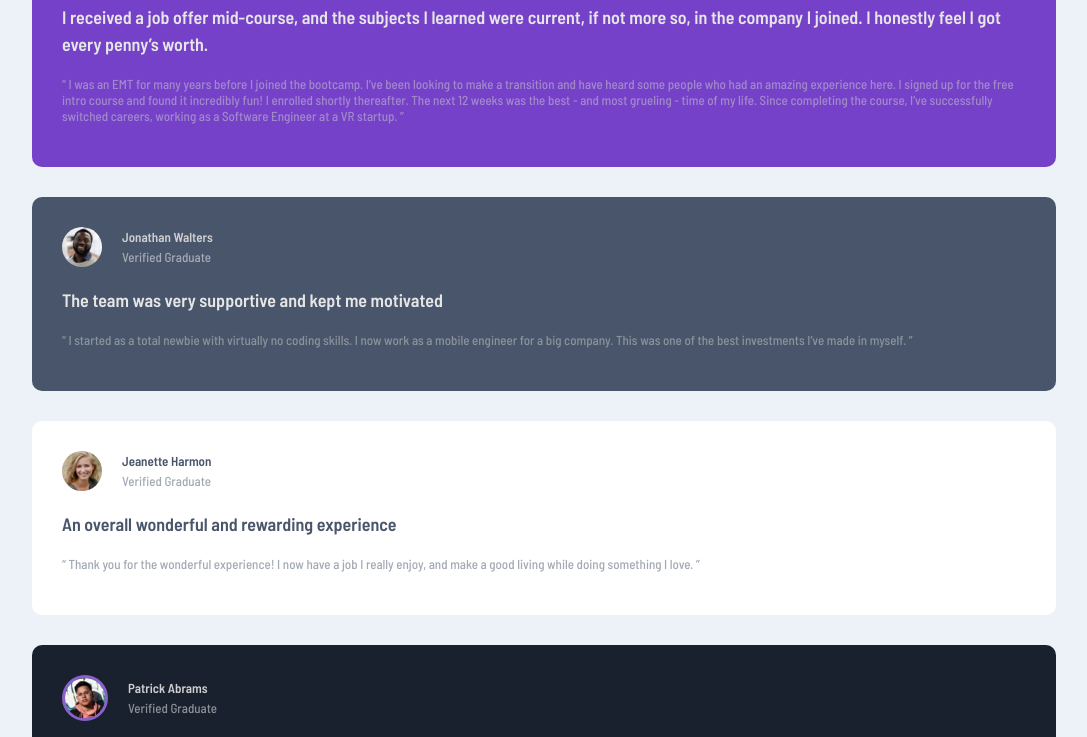
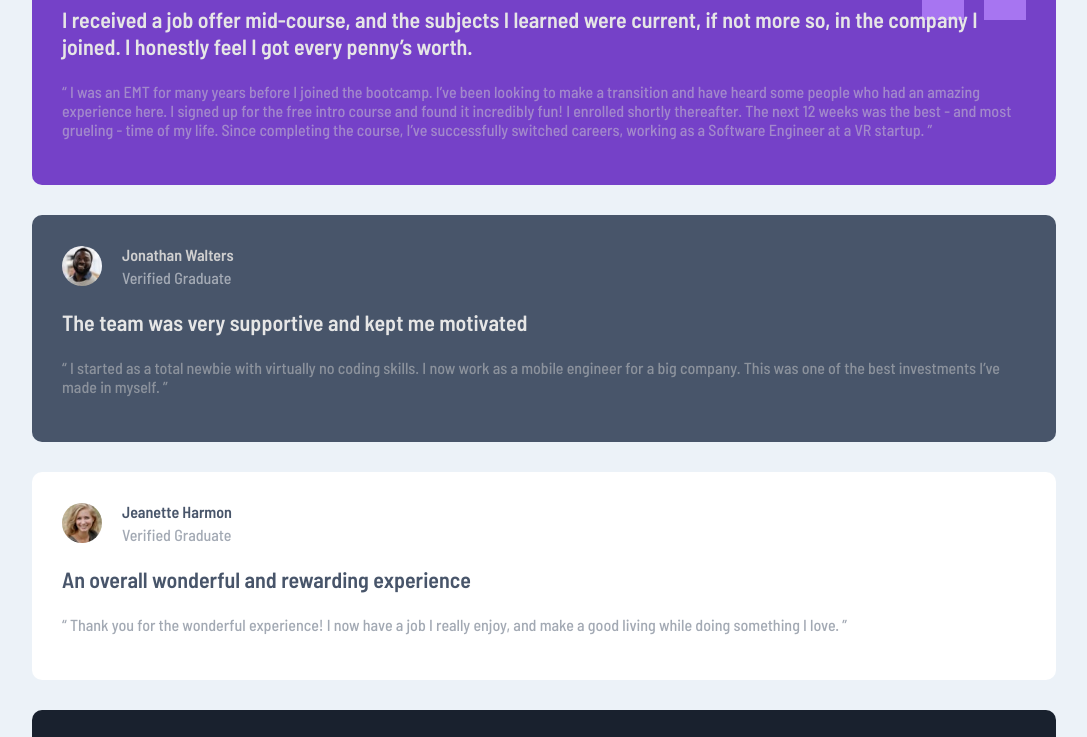
Before and after one commit to danilobandeira29/testimonials-grid-section, a plain HTML site: page index.html in a window 1280 px wide. Shown: the part 152-889 px from the top of the page, without its empty margins (96-1183 px from the left). Drawn offline with Linux system fonts and the light colour scheme.

Commit message:
style: change css

```diff
--- a/style.css
+++ b/style.css
@@ -10,7 +10,7 @@ html {
 }
 
 body {
-  font-size: 1.3rem;
+  font-size: 1.6rem;
   font-family: 'Barlow Semi Condensed', sans-serif;
   background: hsl(210, 46%, 95%);
 }
@@ -33,7 +33,7 @@ body {
 }
 
 .container section .card > h3 {
-  font-size: 1.8rem;
+  font-size: 2.2rem;
   line-height: 2.7rem;
 }
 
@@ -132,6 +132,8 @@ body {
 
 .container section:nth-child(1) .card:nth-child(1) {
   grid-area: card1;
+  position: relative;
+  z-index: 0;
 }
 
 .container section:nth-child(1) .card:nth-child(2) {
@@ -144,6 +146,14 @@ body {
 
 .container section:nth-child(1) .card:nth-child(4) {
   grid-area: card4;
+}
+
+.container section:nth-child(1) .card:nth-child(1)::after {
+  content: url("./images/bg-pattern-quotation.svg");
+  position: absolute;
+  top: 10px;
+  right: 30px;
+  z-index: -1;
 }
 
 @media screen and (min-width: 1440px) {
```
